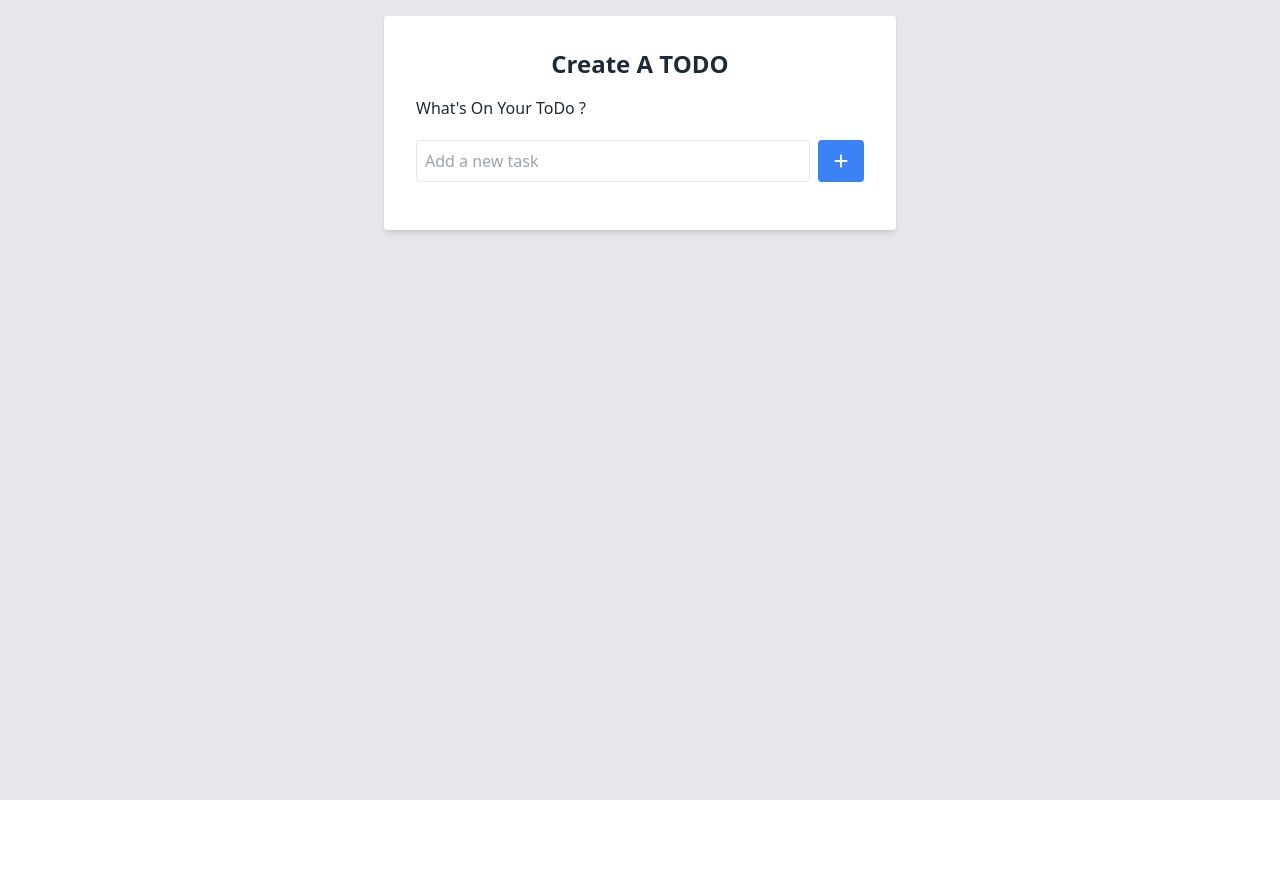
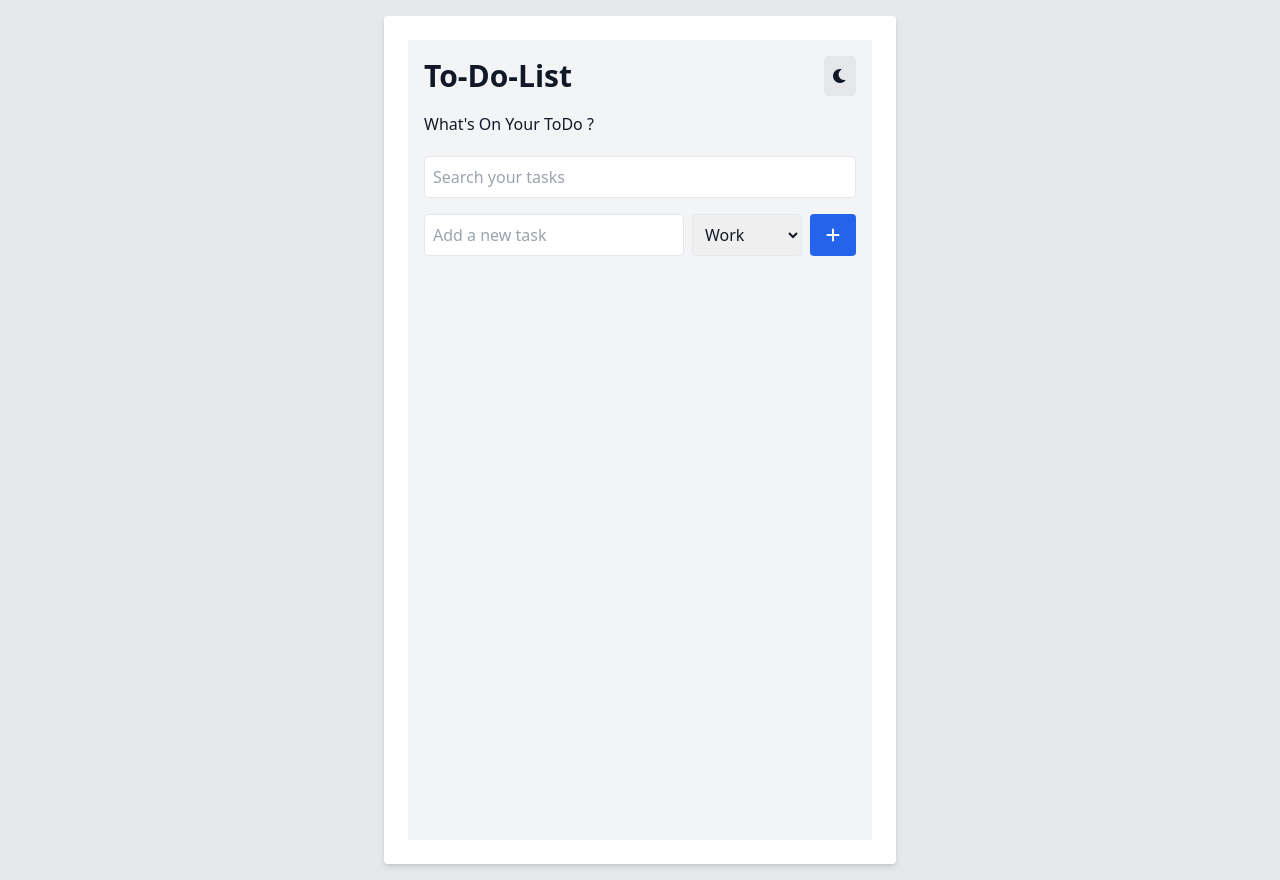
Before and after one commit to FahmidaTasmia/to-do-list-app, a plain HTML site: page index.html in a window 1280 px wide. Before the commit the page ends 800 px from the top, so only its background shows below. Drawn offline with nearby package versions, Linux system fonts and the light colour scheme.

Commit message:
enhanced to do list app:added Categories for Tasks, Dark Mode Toggle, and Search Bar for search task

```diff
--- a/index.html
+++ b/index.html
@@ -13,19 +13,45 @@
     <header>
 
     </header>
-    <main>
-        <div class="max-w-lg mx-auto bg-white rounded shadow-md p-8 ">
-            <h1 class="text-2xl font-bold text-center mb-4">Create A TODO</h1>
+    <main class="max-w-lg mx-auto bg-white dark:bg-gray-800 rounded shadow-md p-6">
+        <div class="bg-gray-100 dark:bg-gray-900 text-gray-900 dark:text-gray-100 min-h-screen p-4 transition-colors">
+         <!--header start-->
+          <div class="flex justify-between items-center mb-4">
+            <h1 class="text-3xl text-sm-2xl font-bold">To-Do-List</h1>
+            <button id="dark-mode-toggle" class="p-2 bg-gray-200 dark:bg-gray-600 rounded">
+              <i class="fa-solid fa-moon"></i>
+            </button>
+          </div>
+          <!--header end-->
             <h4 class="pb-5">What's On Your ToDo ?</h4>
+
+            <!-- Search Bar start-->
+            <div class="mb-4">
+              <input id="search-bar" type="text" placeholder="Search your tasks" class="w-full p-2 border rounded dark:bg-gray-700 dark:border-gray-600">
+            </div>
+            <!-- Search Bar end-->
+
+          <!-- New Task start -->
             <div class="flex gap-2 mb-4">
-              <input id="new-task" type="text" placeholder="Add a new task" class="flex-1 p-2 border rounded">
-              <button id="add-task" class="bg-blue-500 text-white px-4 py-2 rounded">
-                <i class="fas fa-plus"></i>
+              <input id="new-task" type="text" placeholder="Add a new task" class="flex-1 p-2 border rounded dark:bg-gray-700 dark:border-gray-600">
+              <select id="category-select" class="p-2 border rounded dark:bg-gray-700 dark:border-gray-600">
+                <option value="Work">Work</option>
+                <option value="Personal">Personal</option>
+                <option value="Shopping">Shopping</option>
+              </select>
+              <button id="add-task" class="bg-blue-600 text-white px-4 py-2 rounded">
+                <i class="fa-solid fa-plus"></i>
               </button>
             </div>
+            <!-- New Task end -->
+          <!-- Task List start -->
+
             <ul id="task-list" class="space-y-2"></ul>
+
+             <!-- Task List start -->
           </div>
-    </main>
+
+            </main>
 
     <script src="script.js"></script>
 </body>
```
